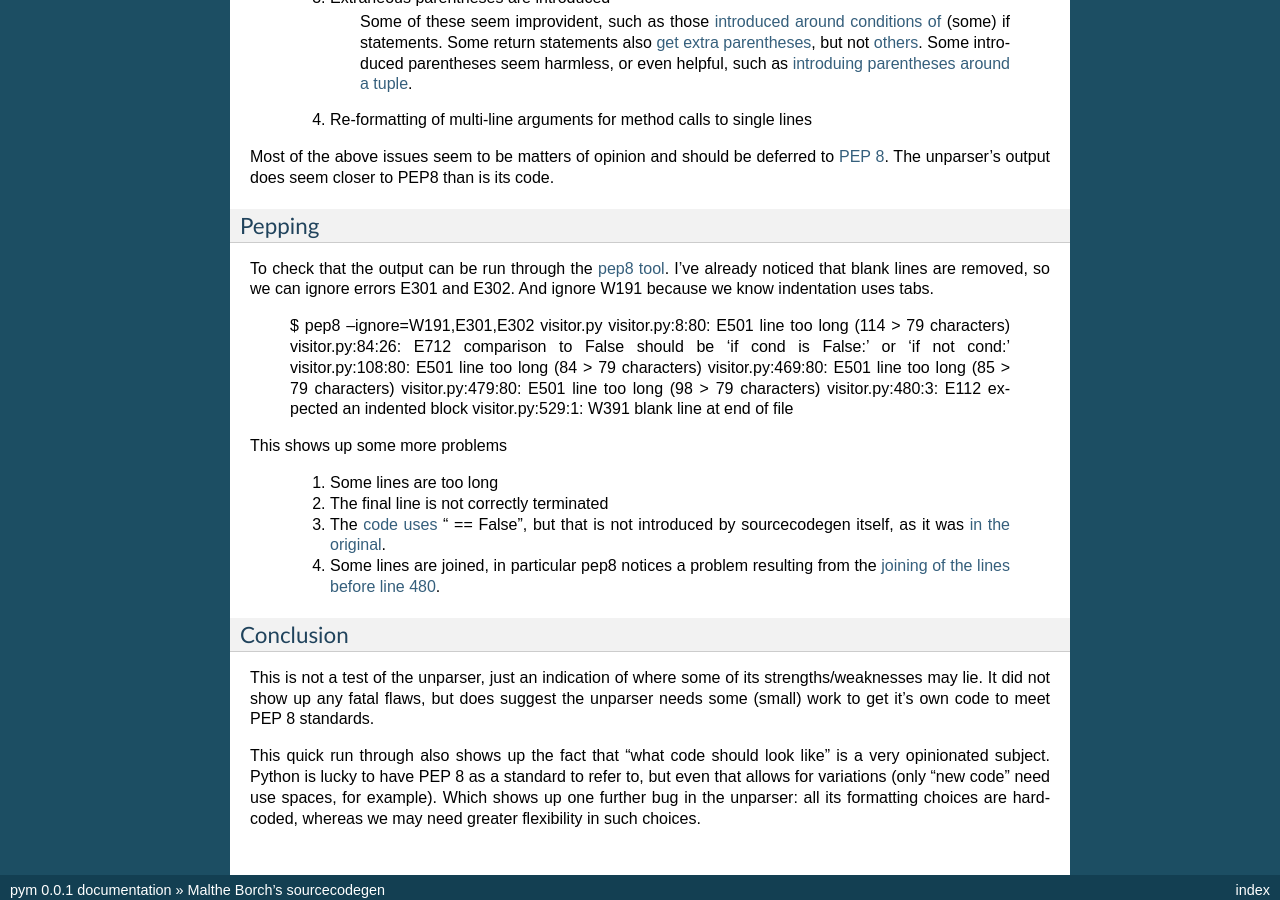
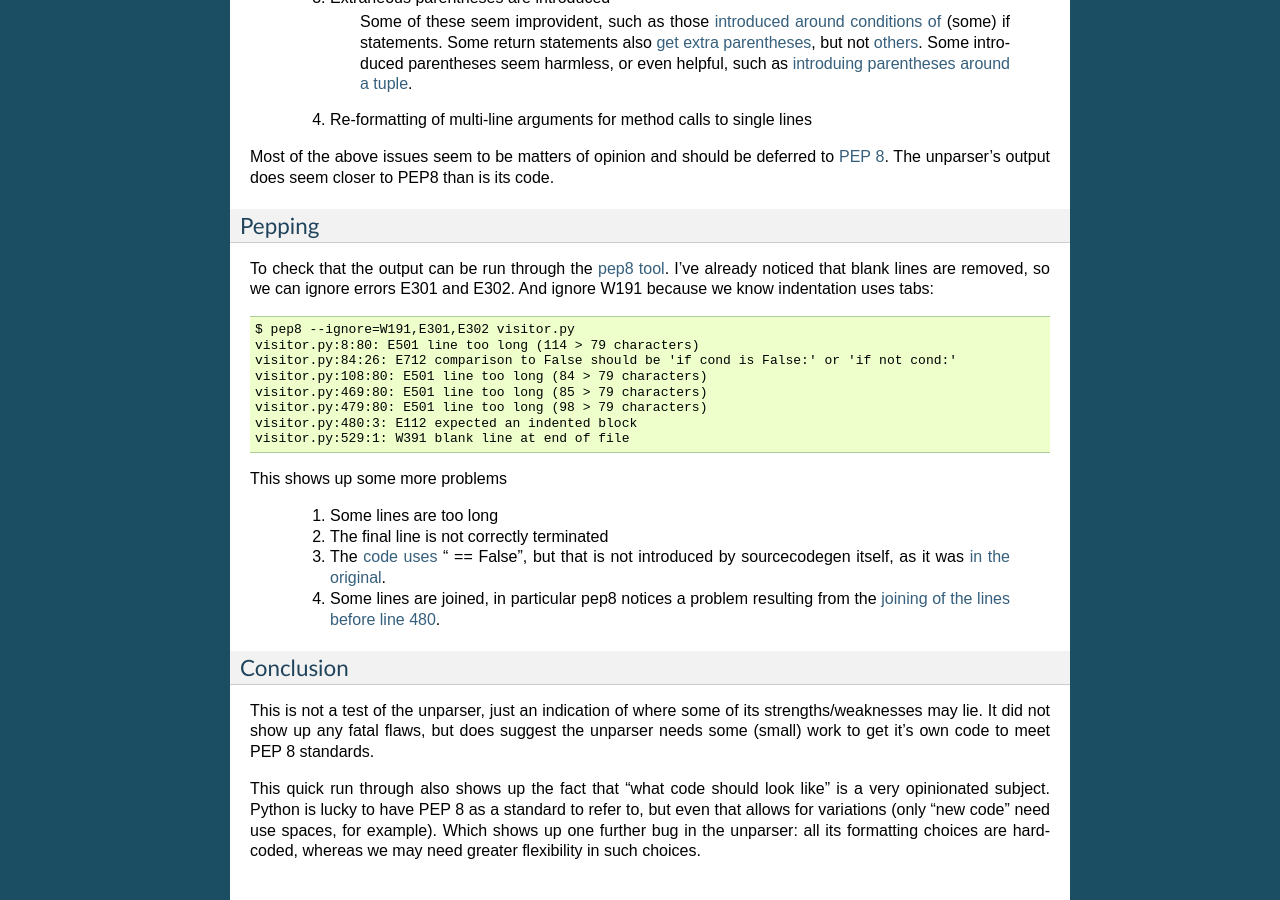
Before and after one commit to jalanb/pym, a Sphinx documentation site: the page built from docs/sourcecodegen.rst, in a window 1280 px wide and 900 px high, scrolled down 929 px. Built offline with Sphinx 7.4.7, drawn with Linux system fonts in a browser that asks for light colours; formulas are drawn with MathJax 3.

Commit message:
need souble-colon here

```diff
--- a/docs/sourcecodegen.rst
+++ b/docs/sourcecodegen.rst
@@ -62,7 +62,7 @@ Most of the above issues seem to be matters of opinion and should be deferred to
 Pepping
 ^^^^^^^
 
-To check that the output can be run through the `pep8 tool <http://pypi.python.org/pypi/pep8>`_. I've already noticed that blank lines are removed, so we can ignore errors E301 and E302. And ignore W191 because we know indentation uses tabs.
+To check that the output can be run through the `pep8 tool <http://pypi.python.org/pypi/pep8>`_. I've already noticed that blank lines are removed, so we can ignore errors E301 and E302. And ignore W191 because we know indentation uses tabs::
 
     $ pep8 --ignore=W191,E301,E302 visitor.py
     visitor.py:8:80: E501 line too long (114 > 79 characters)
```
